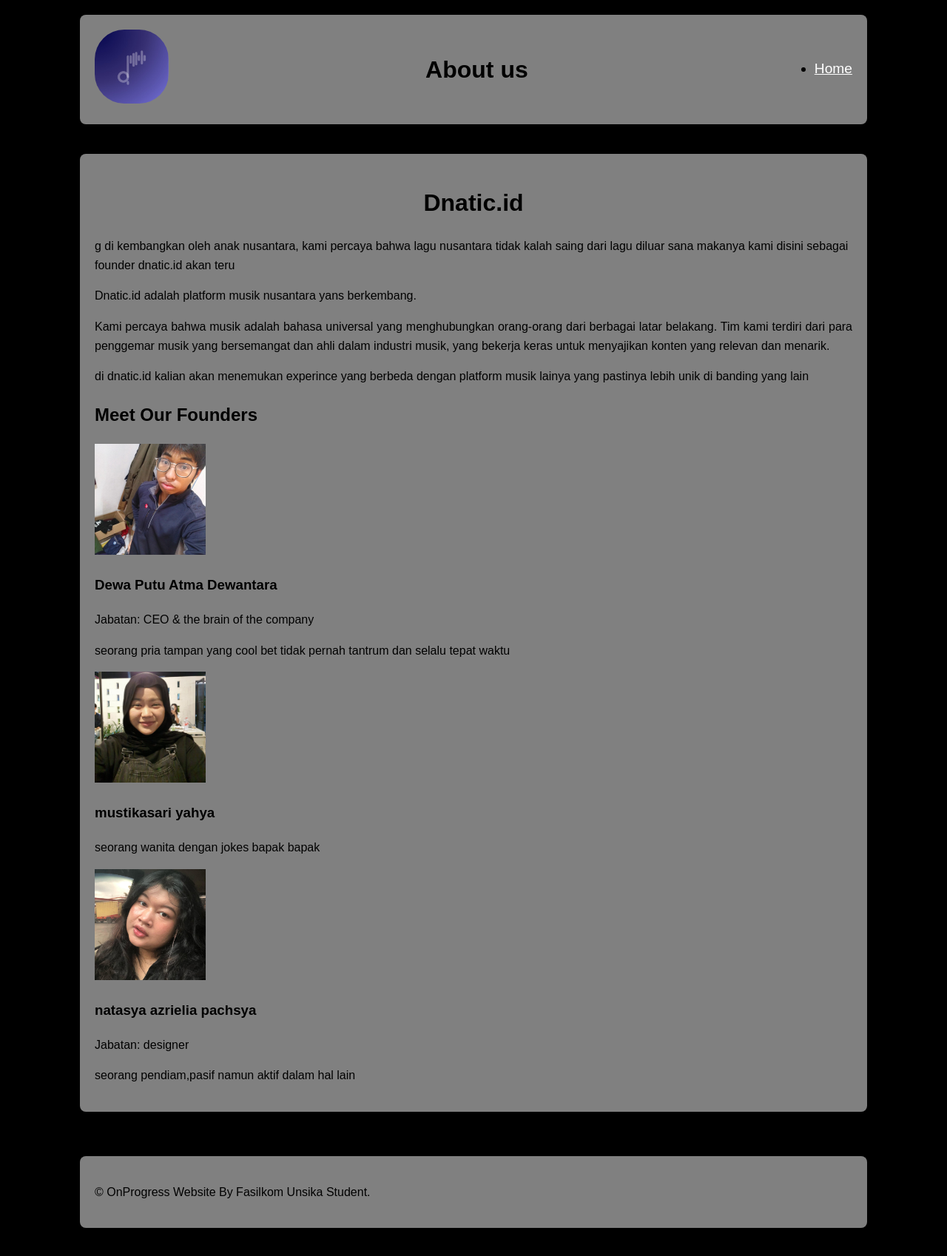
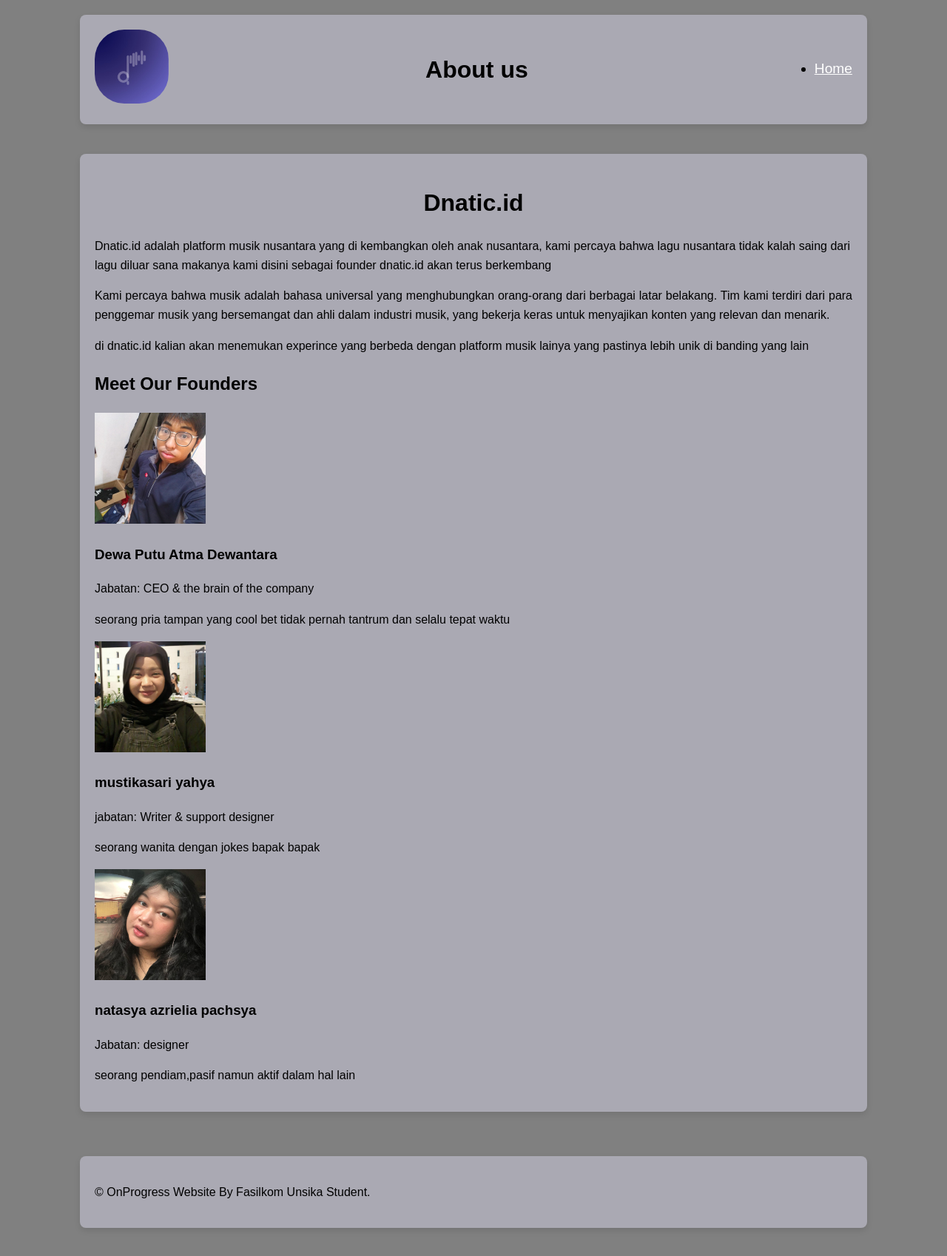
Before and after one commit to Korosins/Dnatic.id--, a plain HTML site: page about.html in a window 1280 px wide. Shown: the whole page at 74% size. Drawn offline with Linux system fonts and the light colour scheme.

Commit message:
dnatic rev 4

```diff
--- a/about.html
+++ b/about.html
@@ -32,7 +32,7 @@
 }
         body {
             font-family: 'Arial', sans-serif;
-            background-color: black;
+            background-color: grey;
             color: black;
             line-height: 1.6;
             margin: 0;
@@ -43,7 +43,7 @@
             width: 80%;
             margin: 20px auto;
             padding: 20px;
-            background-color: grey;
+            background-color: #aaa9b3;
             border-radius: 8px;
             box-shadow: 0 4px 8px rgba(0, 0, 0, 0.1);
         }
@@ -59,7 +59,7 @@
 
         /* Tambahkan style untuk header dan footer jika diperlukan */
         header {
-            background-color: black;
+            background-color: grey;
             color: black;
             padding: 20px 0;
         }
@@ -108,7 +108,7 @@
 }
 
         footer {
-            background-color: black;
+            background-color: grey;
             color: black;
             padding: 20px 0;
             text-align: center;
@@ -147,8 +147,7 @@
 
     <div class="container">
         <h1>Dnatic.id</h1>
-g di kembangkan oleh anak nusantara, kami percaya bahwa lagu nusantara tidak kalah saing dari lagu diluar sana makanya kami disini sebagai founder dnatic.id akan teru        <p>
-            Dnatic.id adalah platform musik nusantara yans berkembang.
+        Dnatic.id adalah platform musik nusantara yang di kembangkan oleh anak nusantara, kami percaya bahwa lagu nusantara tidak kalah saing dari lagu diluar sana makanya kami disini sebagai founder dnatic.id akan terus berkembang<p>
         </p>
         <p>
             Kami percaya bahwa musik adalah bahasa universal yang menghubungkan orang-orang dari berbagai latar belakang. Tim kami terdiri dari para penggemar musik yang bersemangat dan ahli dalam industri musik, yang bekerja keras untuk menyajikan konten yang relevan dan menarik.
@@ -168,6 +167,7 @@ g di kembangkan oleh anak nusantara, kami percaya bahwa lagu nusantara tidak kal
             <div class="founder">
                 <img src="foto china.jpg" alt="Founder 2">
                 <h3>mustikasari yahya</h3>
+                <p>jabatan: Writer & support designer</p>
                 <p>seorang wanita dengan jokes bapak bapak</p>
             </div>
             <div class="founder">
```
Also changed, not shown: index.html (+10 -10 lines), designpolos.jpg (added).
